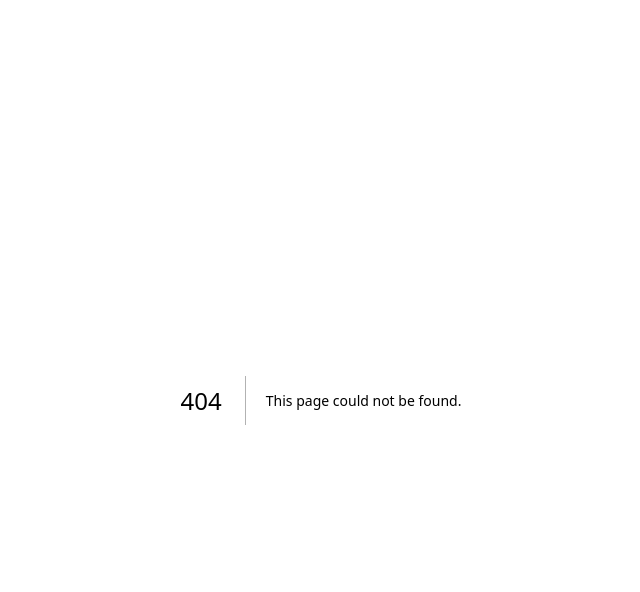
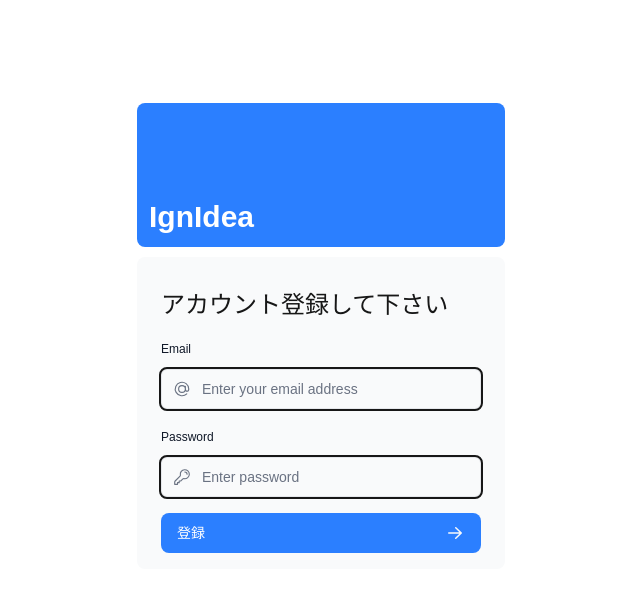
Before and after one commit to yuukimotai/rod-nextjs-client, a Next.js app: page /register in a window 1280 px wide. Before the commit this address had no page. Shown: the top 592 px of the page, without its empty margins (319-959 px from the left). Built offline with nearby package versions, Linux system fonts and the light colour scheme.

Commit message:
新規登録、ログインのページ作成

```diff
--- /dev/null
+++ b/app/login/page.tsx
@@ -0,0 +1,21 @@
+import LoginForm from '@/app/ui/login-form';
+import { Suspense } from 'react';
+
+const LoginPage = () => {
+  return (
+    <main className="flex items-center justify-center md:h-screen">
+      <div className="relative mx-auto flex w-full max-w-[400px] flex-col space-y-2.5 p-4 md:-mt-32">
+        <div className="flex h-20 w-full items-end rounded-lg bg-blue-500 p-3 md:h-36">
+          <div className="w-32md:w-36">
+            <h1 className='text-white text-3xl font-bold'>IgnIdea</h1>
+          </div>
+        </div>
+        <Suspense>
+          <LoginForm />
+        </Suspense>
+      </div>
+    </main>
+  );
+}
+
+export default LoginPage;
--- /dev/null
+++ b/app/register/page.tsx
@@ -0,0 +1,21 @@
+import RegisterForm from '@/app/ui/register-form';
+import { Suspense } from 'react';
+
+const RegisterPage = () => {
+  return (
+    <main className="flex items-center justify-center md:h-screen">
+      <div className="relative mx-auto flex w-full max-w-[400px] flex-col space-y-2.5 p-4 md:-mt-32">
+        <div className="flex h-20 w-full items-end rounded-lg bg-blue-500 p-3 md:h-36">
+          <div className="w-32md:w-36">
+            <h1 className='text-white text-3xl font-bold'>IgnIdea</h1>
+          </div>
+        </div>
+        <Suspense>
+          <RegisterForm />
+        </Suspense>
+      </div>
+    </main>
+  );
+}
+
+export default  RegisterPage;
--- /dev/null
+++ b/app/ui/button.tsx
@@ -0,0 +1,19 @@
+import clsx from 'clsx';
+
+interface ButtonProps extends React.ButtonHTMLAttributes<HTMLButtonElement> {
+  children: React.ReactNode;
+}
+
+export function Button({ children, className, ...rest }: ButtonProps) {
+  return (
+    <button
+      {...rest}
+      className={clsx(
+        'flex h-10 items-center rounded-lg bg-blue-500 px-4 text-sm font-medium text-white transition-colors hover:bg-blue-400 focus-visible:outline focus-visible:outline-2 focus-visible:outline-offset-2 focus-visible:outline-blue-500 active:bg-blue-600 aria-disabled:cursor-not-allowed aria-disabled:opacity-50',
+        className,
+      )}
+    >
+      {children}
+    </button>
+  );
+}
--- /dev/null
+++ b/app/ui/login-form.tsx
@@ -0,0 +1,82 @@
+'use client';
+
+import {
+  AtSymbolIcon,
+  KeyIcon,
+  ExclamationCircleIcon,
+} from '@heroicons/react/24/outline';
+import { ArrowRightIcon } from '@heroicons/react/20/solid';
+import { Button } from './button';
+import { useActionState } from 'react';
+import { useSearchParams } from 'next/navigation';
+
+export default function LoginForm() {
+  const searchParams = useSearchParams();
+  const callbackUrl = searchParams.get('callbackUrl') || '/dashboard';
+//   const [errorMessage, formAction, isPending] = useActionState(
+//     undefined,
+//   );
+  return (
+    <form className="space-y-3">
+        {/* action={formAction} */}
+      <div className="flex-1 rounded-lg bg-gray-50 px-6 pb-4 pt-8">
+        <h1 className='mb-3 text-2xl'>
+            ログインして下さい
+        </h1>
+        <div className="w-full">
+          <div>
+            <label
+              className="mb-3 mt-5 block text-xs font-medium text-gray-900"
+              htmlFor="email"
+            >
+              Email
+            </label>
+            <div className="relative">
+              <input
+                className="peer block w-full rounded-md border border-gray-200 py-[9px] pl-10 text-sm outline-2 placeholder:text-gray-500"
+                id="email"
+                type="email"
+                name="email"
+                placeholder="Enter your email address"
+                required
+              />
+              <AtSymbolIcon className="pointer-events-none absolute left-3 top-1/2 h-[18px] w-[18px] -translate-y-1/2 text-gray-500 peer-focus:text-gray-900" />
+            </div>
+          </div>
+          <div className="mt-4">
+            <label
+              className="mb-3 mt-5 block text-xs font-medium text-gray-900"
+              htmlFor="password"
+            >
+              Password
+            </label>
+            <div className="relative">
+              <input
+                className="peer block w-full rounded-md border border-gray-200 py-[9px] pl-10 text-sm outline-2 placeholder:text-gray-500"
+                id="password"
+                type="password"
+                name="password"
+                placeholder="Enter password"
+                required
+                minLength={6}
+              />
+              <KeyIcon className="pointer-events-none absolute left-3 top-1/2 h-[18px] w-[18px] -translate-y-1/2 text-gray-500 peer-focus:text-gray-900" />
+            </div>
+          </div>
+        </div>
+        <input type="hidden" name="redirectTo" value={callbackUrl} />
+        <Button className="mt-4 w-full">
+          ログイン <ArrowRightIcon className="ml-auto h-5 w-5 text-gray-50" />
+        </Button>
+        {/* <div className="flex h-8 items-end space-x-1">
+            {errorMessage && (
+              <>
+                <ExclamationCircleIcon className="h-5 w-5 text-red-500" />
+                <p className="text-sm text-red-500">{errorMessage}</p>
+              </>
+            )}
+        </div> */}
+      </div>
+    </form>
+  );
+}
--- /dev/null
+++ b/app/ui/register-form.tsx
@@ -0,0 +1,84 @@
+'use client';
+
+import {
+  AtSymbolIcon,
+  KeyIcon,
+  ExclamationCircleIcon,
+} from '@heroicons/react/24/outline';
+import { ArrowRightIcon } from '@heroicons/react/20/solid';
+import { Button } from './button';
+import { useActionState } from 'react';
+import { useSearchParams } from 'next/navigation';
+
+const RegisterForm =() => {
+  const searchParams = useSearchParams();
+  const callbackUrl = searchParams.get('callbackUrl') || '/dashboard';
+//   const [errorMessage, formAction, isPending] = useActionState(
+//     undefined,
+//   );
+  return (
+    <form className="space-y-3">
+        {/* action={formAction} */}
+      <div className="flex-1 rounded-lg bg-gray-50 px-6 pb-4 pt-8">
+        <h1 className='mb-3 text-2xl'>
+            アカウント登録して下さい
+        </h1>
+        <div className="w-full">
+          <div>
+            <label
+              className="mb-3 mt-5 block text-xs font-medium text-gray-900"
+              htmlFor="email"
+            >
+              Email
+            </label>
+            <div className="relative">
+              <input
+                className="peer block w-full rounded-md border border-gray-200 py-[9px] pl-10 text-sm outline-2 placeholder:text-gray-500"
+                id="email"
+                type="email"
+                name="email"
+                placeholder="Enter your email address"
+                required
+              />
+              <AtSymbolIcon className="pointer-events-none absolute left-3 top-1/2 h-[18px] w-[18px] -translate-y-1/2 text-gray-500 peer-focus:text-gray-900" />
+            </div>
+          </div>
+          <div className="mt-4">
+            <label
+              className="mb-3 mt-5 block text-xs font-medium text-gray-900"
+              htmlFor="password"
+            >
+              Password
+            </label>
+            <div className="relative">
+              <input
+                className="peer block w-full rounded-md border border-gray-200 py-[9px] pl-10 text-sm outline-2 placeholder:text-gray-500"
+                id="password"
+                type="password"
+                name="password"
+                placeholder="Enter password"
+                required
+                minLength={6}
+              />
+              <KeyIcon className="pointer-events-none absolute left-3 top-1/2 h-[18px] w-[18px] -translate-y-1/2 text-gray-500 peer-focus:text-gray-900" />
+            </div>
+          </div>
+        </div>
+        <input type="hidden" name="redirectTo" value={callbackUrl} />
+        <Button className="mt-4 w-full">
+          登録 <ArrowRightIcon className="ml-auto h-5 w-5 text-gray-50" />
+        </Button>
+        {/* <div className="flex h-8 items-end space-x-1">
+            {errorMessage && (
+              <>
+                <ExclamationCircleIcon className="h-5 w-5 text-red-500" />
+                <p className="text-sm text-red-500">{errorMessage}</p>
+              </>
+            )}
+        </div> */}
+      </div>
+    </form>
+  );
+}
+
+export default RegisterForm;
```
Also changed, not shown: package.json (+8 -6 lines), 1 other file (tests, documents, lock files or other folders).
